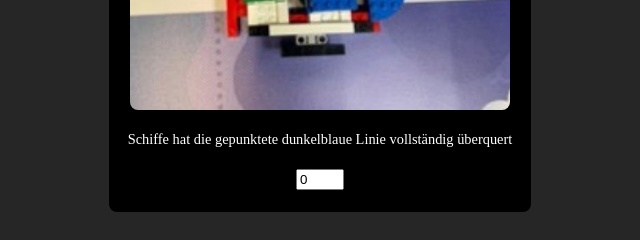
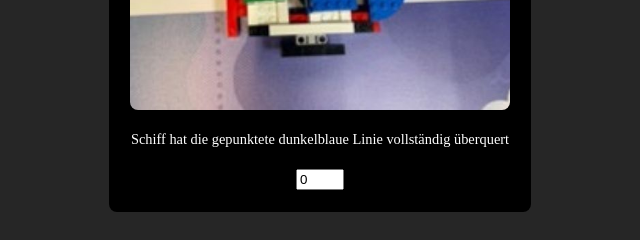
Before and after one commit to BubJla/WRO2023SeniorPunkte, a plain HTML site: page index.html in a window 1280 px wide. Shown: the part 2780-3020 px from the top of the page, 320-960 px from the left. Drawn offline with Linux system fonts and the light colour scheme.

Commit message:
schiffe -> schiff

```diff
--- a/index.html
+++ b/index.html
@@ -234,7 +234,7 @@
             <span><img src="BootLinieUeberquert.jpg"></span>
             <span>
                 <d>
-                    Schiffe hat die gepunktete dunkelblaue Linie vollständig überquert
+                    Schiff hat die gepunktete dunkelblaue Linie vollständig überquert
                 </d>
             </span>
             <span>
```
